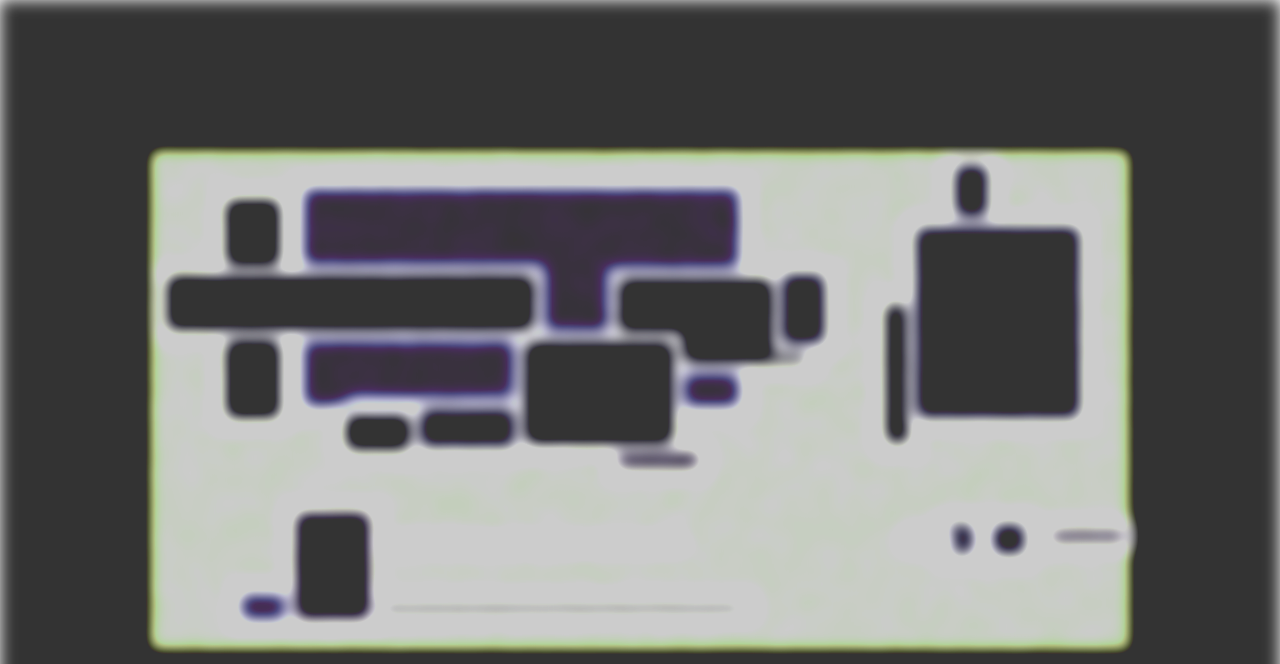
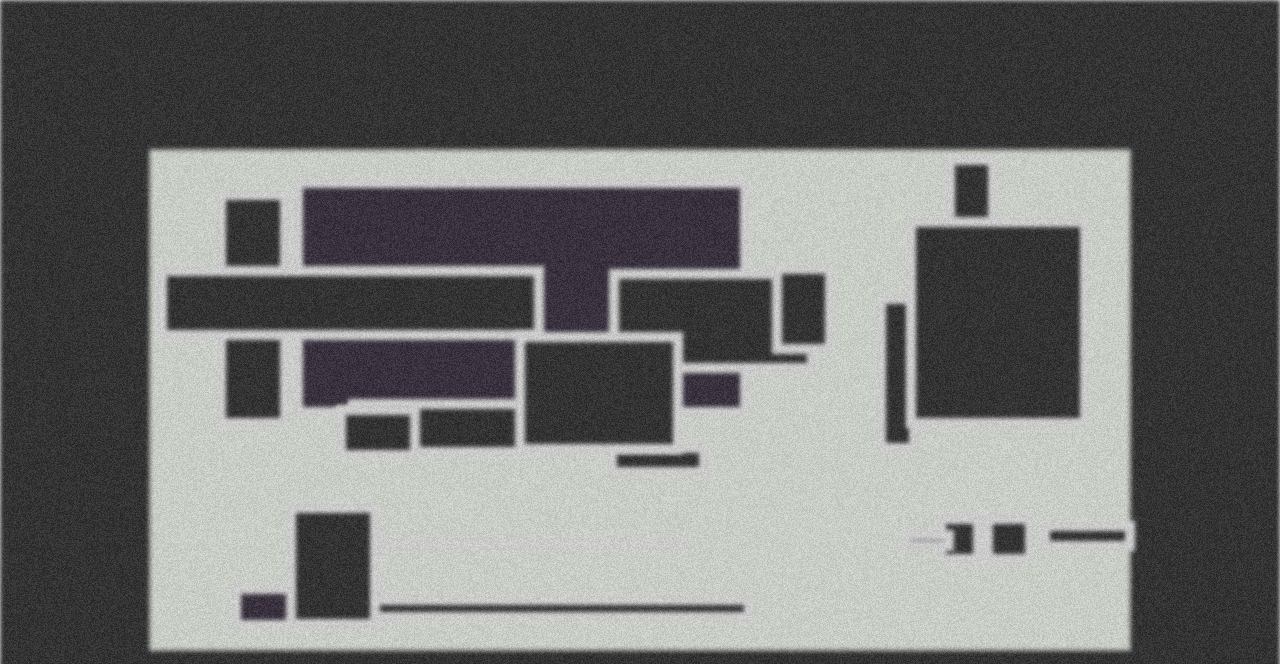
Before and after one commit to benjaminhr/headache, a plain HTML site: page rects/index.html in a window 1280 px wide. Shown: the top 664 px of the page. Drawn offline with nearby package versions, Linux system fonts and the light colour scheme.

Commit message:
fix filter

```diff
--- a/rects/main.css
+++ b/rects/main.css
@@ -7,7 +7,7 @@ body {
 canvas {
   position: absolute;
   transition: background-color 1s ease;
-  filter: blur(8px) contrast(3) invert(80%) hue-rotate(30deg);
+  /* filter: blur(8px) contrast(3) invert(80%) hue-rotate(30deg); */
 }
 
 #download {
--- a/rects/main.js
+++ b/rects/main.js
@@ -72,7 +72,8 @@ class Effect {
       context.restore();
     }
 
-    this.addGrain();
+    context.filter = "blur(2px) contrast(3) invert(80%) hue-rotate(30deg)";
+    this.addGrain(15);
     // context.fillStyle = "black";
     // context.font = "bold italic 30px Futura";
     // context.filter = "revert";
@@ -83,11 +84,10 @@ class Effect {
     // );
   }
 
-  addGrain = () => {
+  addGrain = (amount) => {
     const canvasImage = context.getImageData(0, 0, canvas.width, canvas.height);
     const pixels = canvasImage.data;
     const pixelCount = 4 * canvas.width * canvas.height;
-    const amount = 80;
 
     for (let i = 0; i < pixelCount; i += 4) {
       const grainAmount = Math.round(
```
